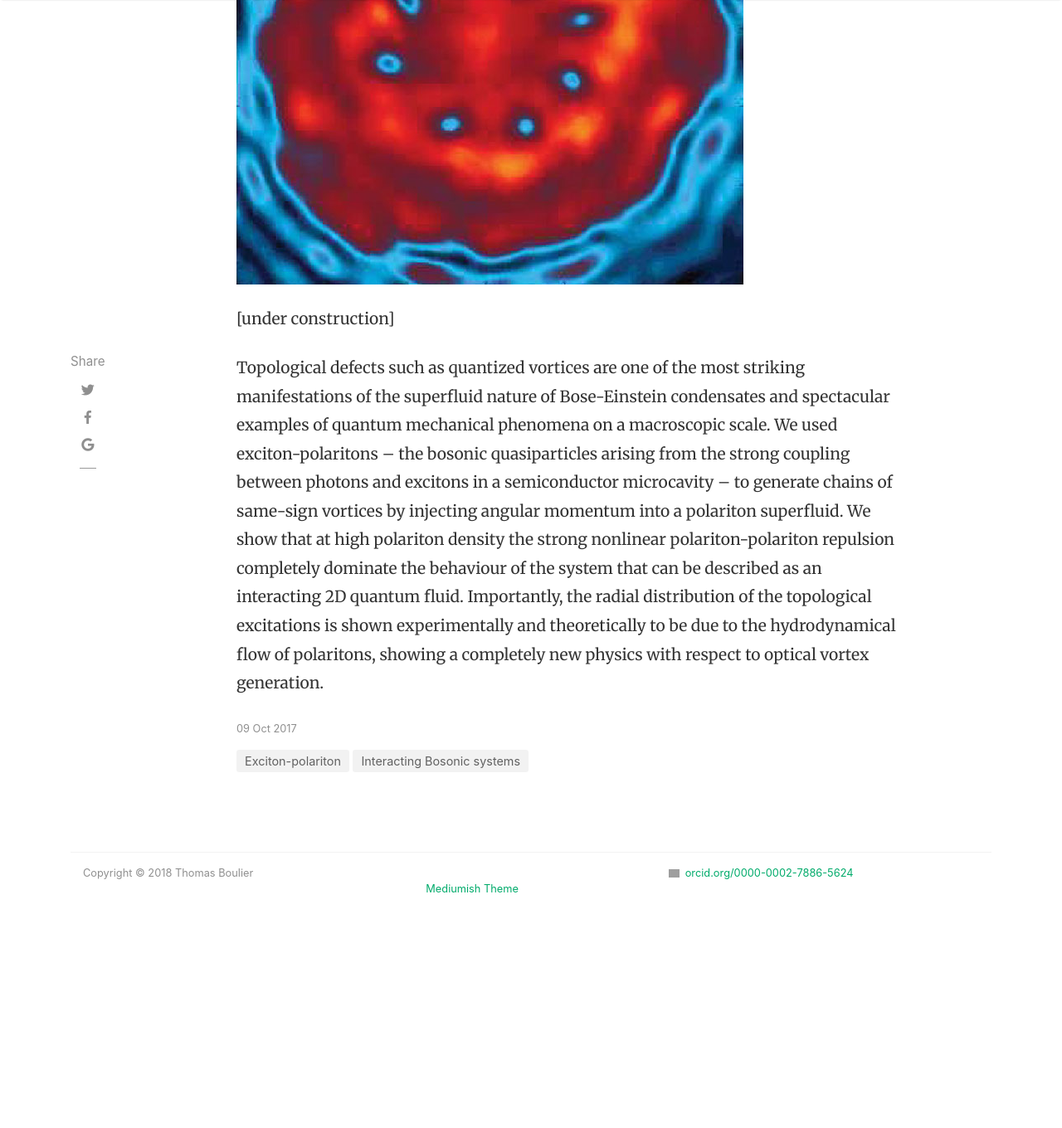
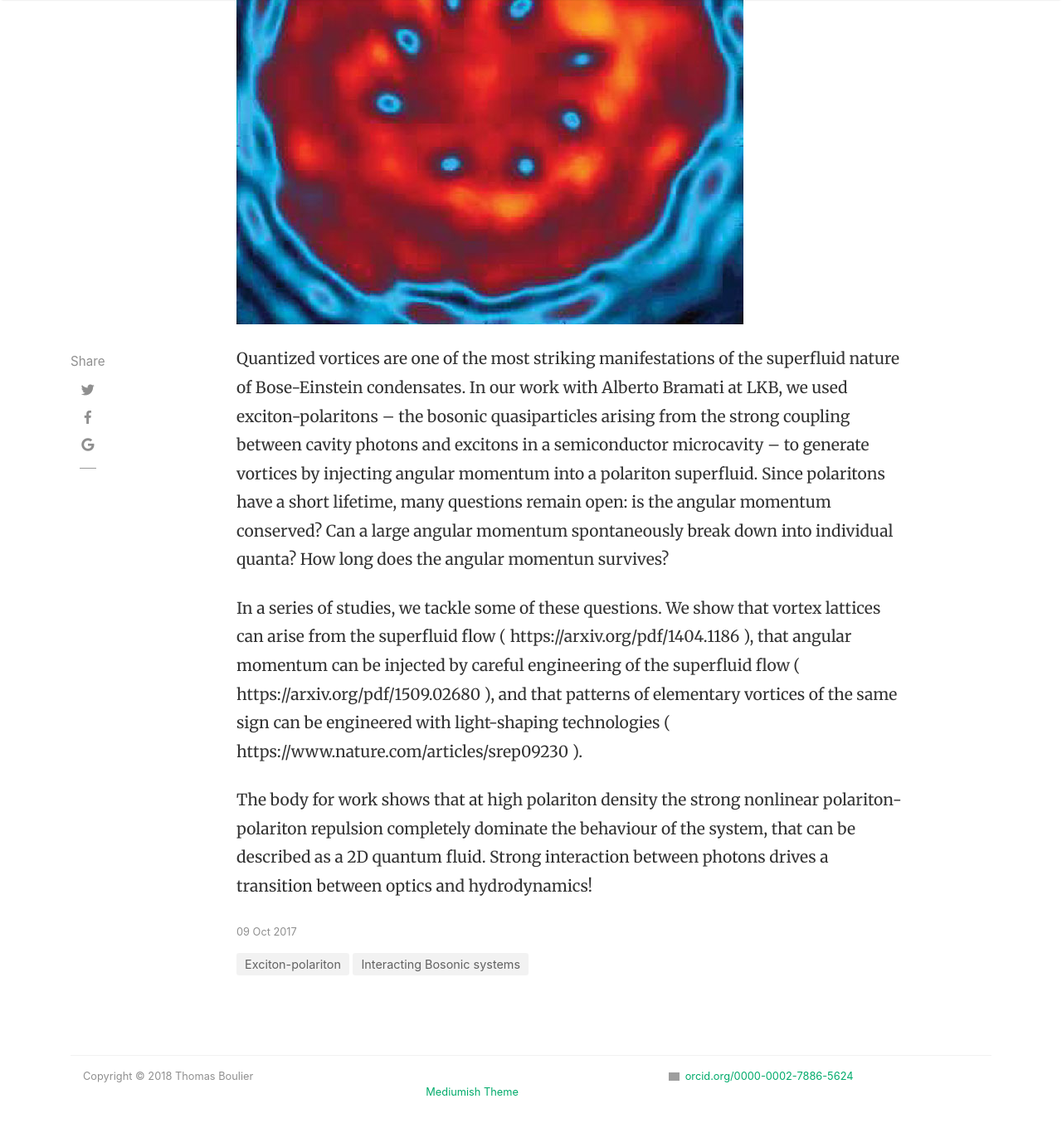
Before and after one commit to tboulier/tboulier.github.io, a Jekyll site: the page built from _posts/2017-10-09-Vorticity-Exciton-Polariton.md, in a window 1280 px wide and 1400 px high, scrolled down 897 px. Shown: the top 1360 px of the window at 83% size. Built offline with Jekyll 4.4.1, drawn with Linux system fonts in a browser that asks for light colours; nearby versions of some CDN libraries; comment, search, counter and statistics services are not loaded; before the commit the page ends 2052 px from its top, so only the background shows below that; some of the changed text lies outside the part shown; grey boxes are pictures that could not be loaded.

Commit message:
Updated vortices

```diff
--- a/_posts/2017-10-09-Vorticity-Exciton-Polariton.md
+++ b/_posts/2017-10-09-Vorticity-Exciton-Polariton.md
@@ -1,15 +1,21 @@
 ---
 layout: post
-title:  "Vorticity in exciton-polariton superfluids"
+title:  "Quanta of vorticity in exciton-polariton superfluids"
 author: Thomas
 categories: [ Interacting Bosonic systems, Exciton-polariton ]
 image: assets/images/Vortices.jpg
 featured: false
 hidden: false
 ---
-[under construction]
 
-Topological defects such as quantized vortices are one of the most striking manifestations of the superfluid nature of Bose-Einstein condensates and spectacular examples of quantum mechanical phenomena on a macroscopic scale.
-We used exciton-polaritons – the bosonic quasiparticles arising from the strong coupling between photons and excitons in a semiconductor microcavity – to generate chains of same-sign vortices by injecting angular momentum into a polariton superfluid.
-We show that at high polariton density the strong nonlinear polariton-polariton repulsion completely dominate the behaviour of the system that can be described as an interacting 2D quantum fluid.
-Importantly, the radial distribution of the topological excitations is shown experimentally and theoretically to be due to the hydrodynamical flow of polaritons, showing a completely new physics with respect to optical vortex generation.
+Quantized vortices are one of the most striking manifestations of the superfluid nature of Bose-Einstein condensates.
+In our work with Alberto Bramati at LKB, we used exciton-polaritons – the bosonic quasiparticles arising from the strong coupling between cavity photons and excitons in a semiconductor microcavity – to generate vortices by injecting angular momentum into a polariton superfluid.
+Since polaritons have a short lifetime, many questions remain open: is the angular momentum conserved? Can a large angular momentum spontaneously break down into individual quanta?
+How long does the angular momentun survives?
+
+In a series of studies, we tackle some of these questions. We show that vortex lattices can arise from the superfluid flow ( https://arxiv.org/pdf/1404.1186 ),
+that angular momentum can be injected by careful engineering of the superfluid flow ( https://arxiv.org/pdf/1509.02680 ),
+and that patterns of elementary vortices of the same sign can be engineered with light-shaping technologies ( https://www.nature.com/articles/srep09230 ).
+
+The body for work shows that at high polariton density the strong nonlinear polariton-polariton repulsion completely dominate the behaviour of the system, that can be described as a 2D quantum fluid.
+Strong interaction between photons drives a transition between optics and hydrodynamics!
```
Also changed, not shown: _posts/2018-01-12-AstroPhotos.md (added, +12 -0 lines), _posts/2018-01-12-Post4.md (deleted, +0 -18 lines).
